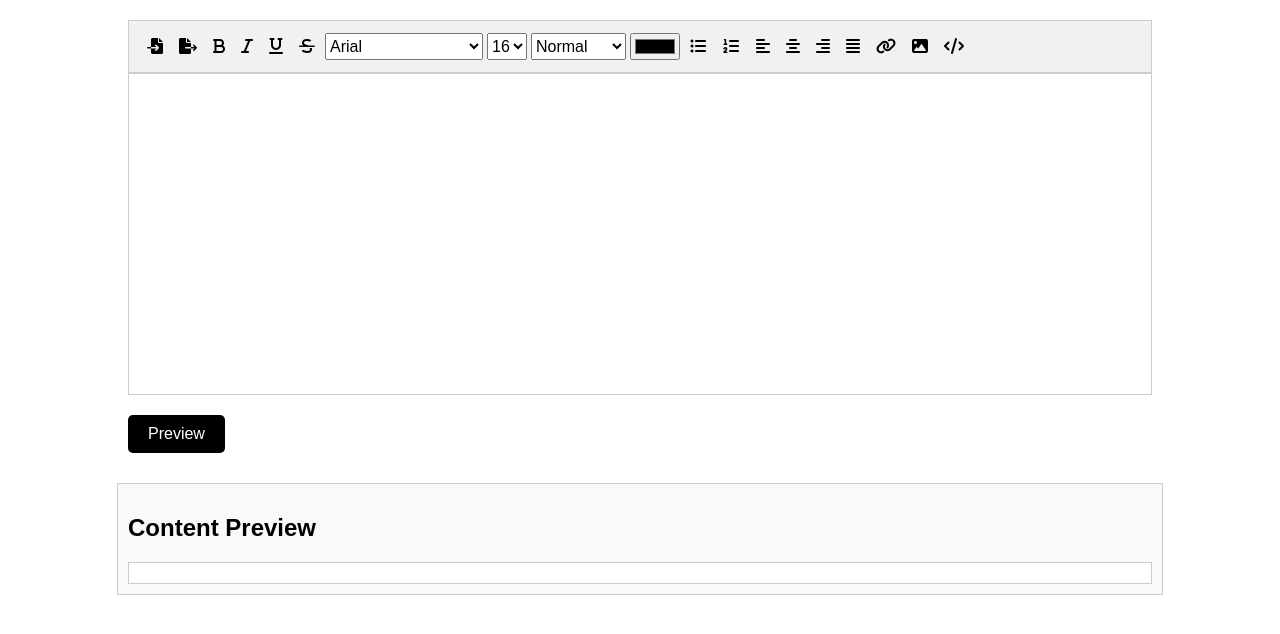
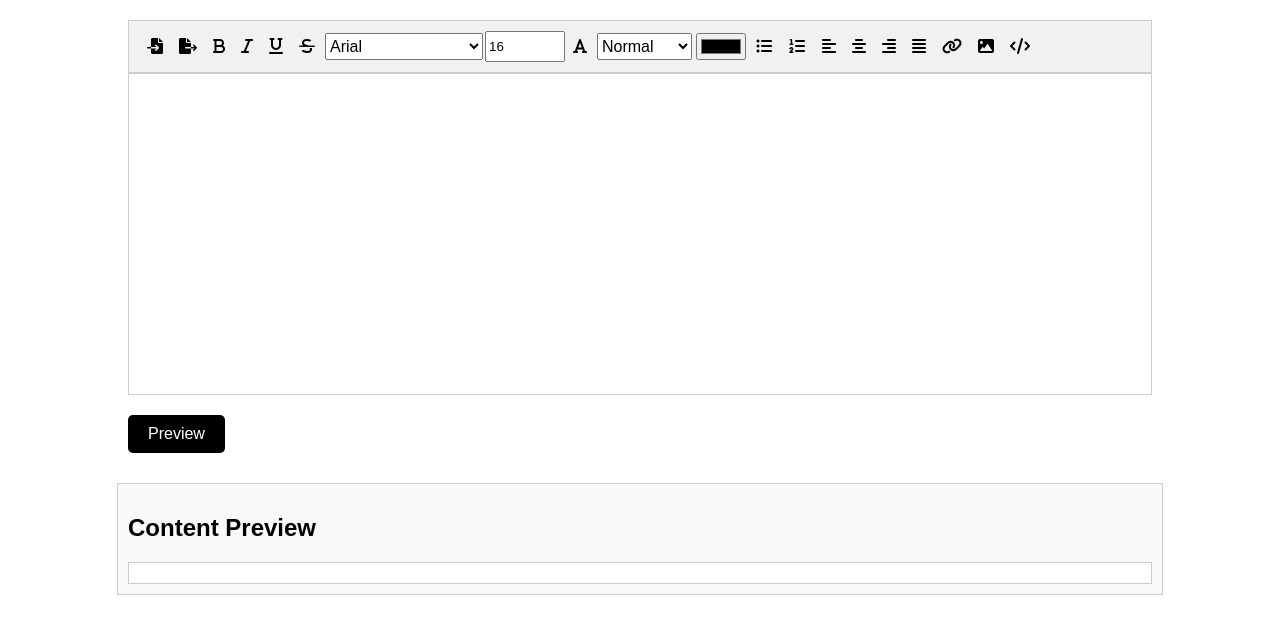
Before and after one commit to vasilich-tregub/rich-text-web-app, a plain HTML site: page index.html in a window 1280 px wide. Drawn offline with Linux system fonts and the light colour scheme.

Commit message:
font size control as compound control: font size value input and font size set button

```diff
--- a/index.html
+++ b/index.html
@@ -14,8 +14,8 @@
 <body>
     <div class="editor-container">
         <div class="toolbar">
-            <button title="Read" id="getFileHandleButton"><i class="fa-solid fa-file-import"></i></button>
-            <button title="Write" id="writeFileButton"><i class="fa-solid fa-file-export"></i></button>
+            <button title="Read" id="getFileHandleButton"><i class="fas fa-file-import"></i></button>
+            <button title="Write" id="writeFileButton"><i class="fas fa-file-export"></i></button>
             <button title="Bold" onclick="execCmd('bold')"><i class="fas fa-bold"></i></button>
             <button title="Italic" onclick="execCmd('italic')"><i class="fas fa-italic"></i></button>
             <button title="Underline" onclick="execCmd('underline')"><i class="fas fa-underline"></i></button>
@@ -30,17 +30,8 @@
                 <option value="Tahoma">Tahoma</option>
                 <option value="Trebuchet MS">Trebuchet MS</option>
             </select>
-            <select title="Font Size" onchange="fontSize(this.value)" />
-            <option value="12">10</option>
-            <option value="12">12</option>
-            <option value="14">14</option>
-            <option value="16" selected>16</option>
-            <option value="18">18</option>
-            <option value="22">20</option>
-            <option value="22">22</option>
-            <option value="24">24</option>
-            <option value="28">28</option>
-            </select>
+            <input type="number" min="8" max="224" step="0.5" title="Font Size Selector" id="fontSizeSelector" value="16">
+            <button title="Font Size" onclick="fontSize(fontSizeSelector.value)"><i class="fas fa-font"></i></button>
             <select title="Style" onchange="execCmd('formatBlock', this.value)">
                 <option value="p">Normal</option>
                 <option value="h1">Heading 1</option>
```
